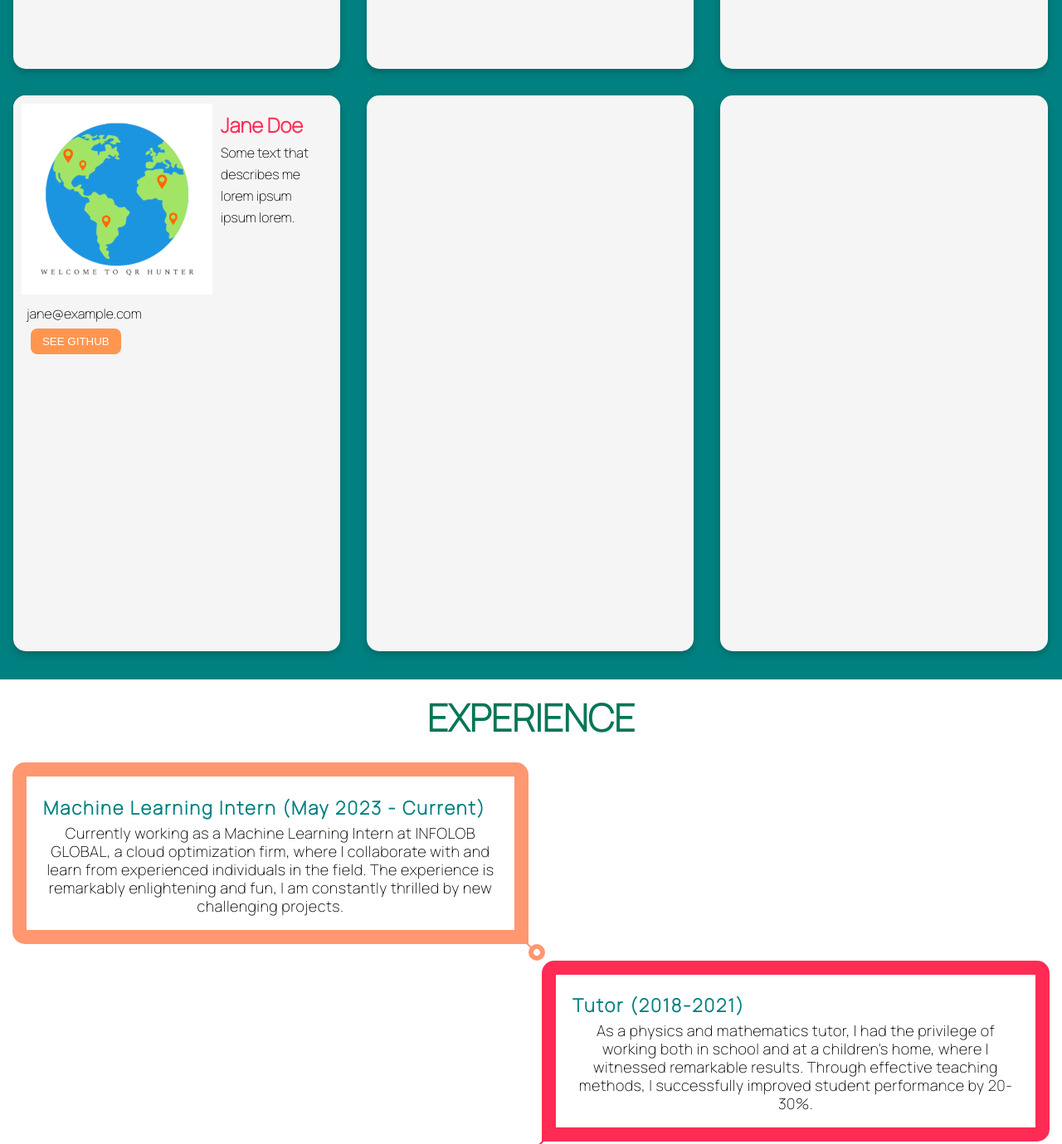
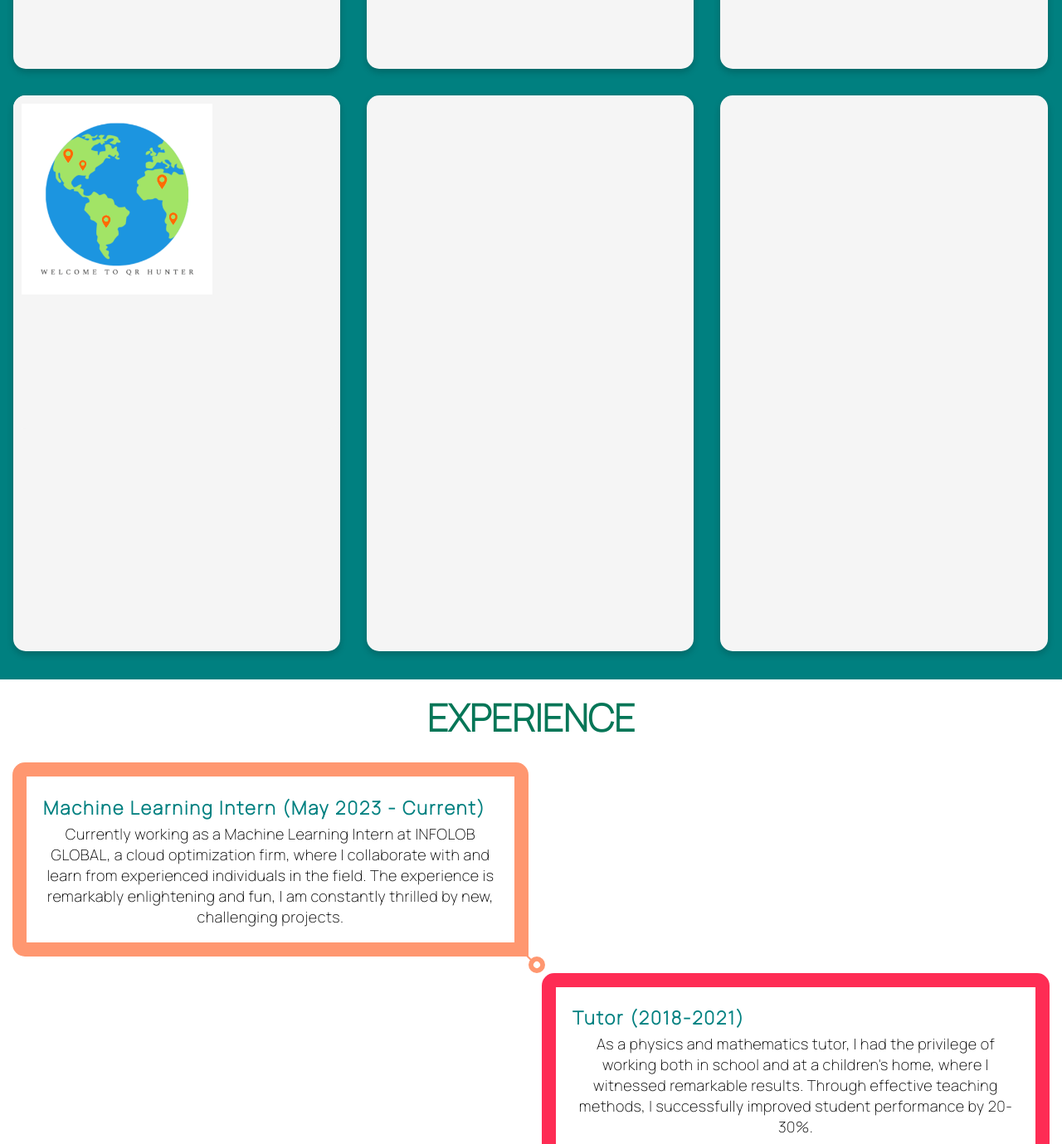
Before and after one commit to saumyarada/Website, a plain HTML site: page index.html in a window 1280 px wide. Shown: the part 2260-3639 px from the top of the page at 83% size. Drawn offline with nearby package versions, Linux system fonts and the light colour scheme.

Commit message:
final edit for 15th May

```diff
--- a/index.html
+++ b/index.html
@@ -132,10 +132,6 @@
                 <img id="pic4" src="android.png">
             </div>
             <div class="container3">
-              <h2>Jane Doe</h2>
-              <p>Some text that describes me lorem ipsum ipsum lorem.</p>
-              <p>jane@example.com</p>
-              <p><button class="button">SEE GITHUB</button></p>
             </div>
           </div>
         </div>
@@ -173,7 +169,7 @@
                             <p class="description">
                               Currently working as a Machine Learning Intern at INFOLOB GLOBAL, a cloud optimization firm, where I collaborate with and learn
                               from experienced individuals in the field. The experience is remarkably enlightening and fun, I am constantly thrilled
-                              by new challenging projects.
+                              by new, challenging projects.
                             </p>
                         </a>
                     </div>
--- a/style.css
+++ b/style.css
@@ -296,7 +296,7 @@ end{
               font-size: 18px;
               font-weight: 400;
               letter-spacing: 0.5px;
-              line-height: 22px;
+              line-height: 25px;
               margin: 0;
           }
           .Yearly-timeline .timeline:nth-child(even){
```
